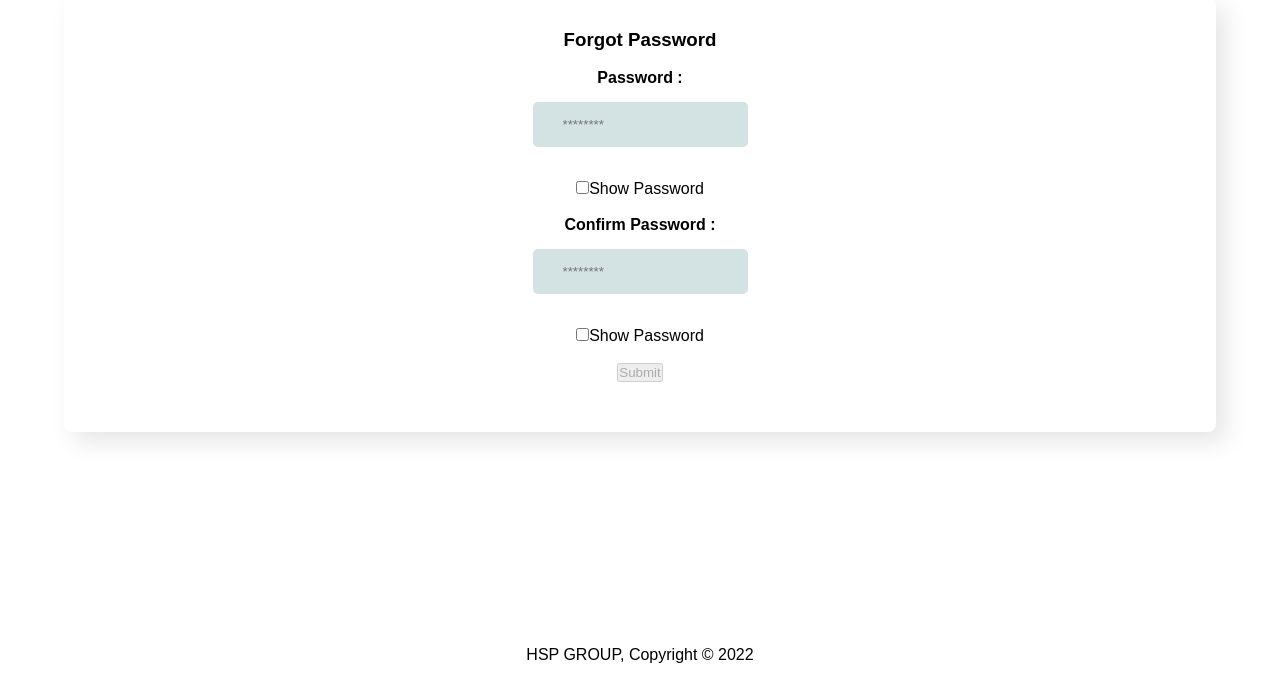
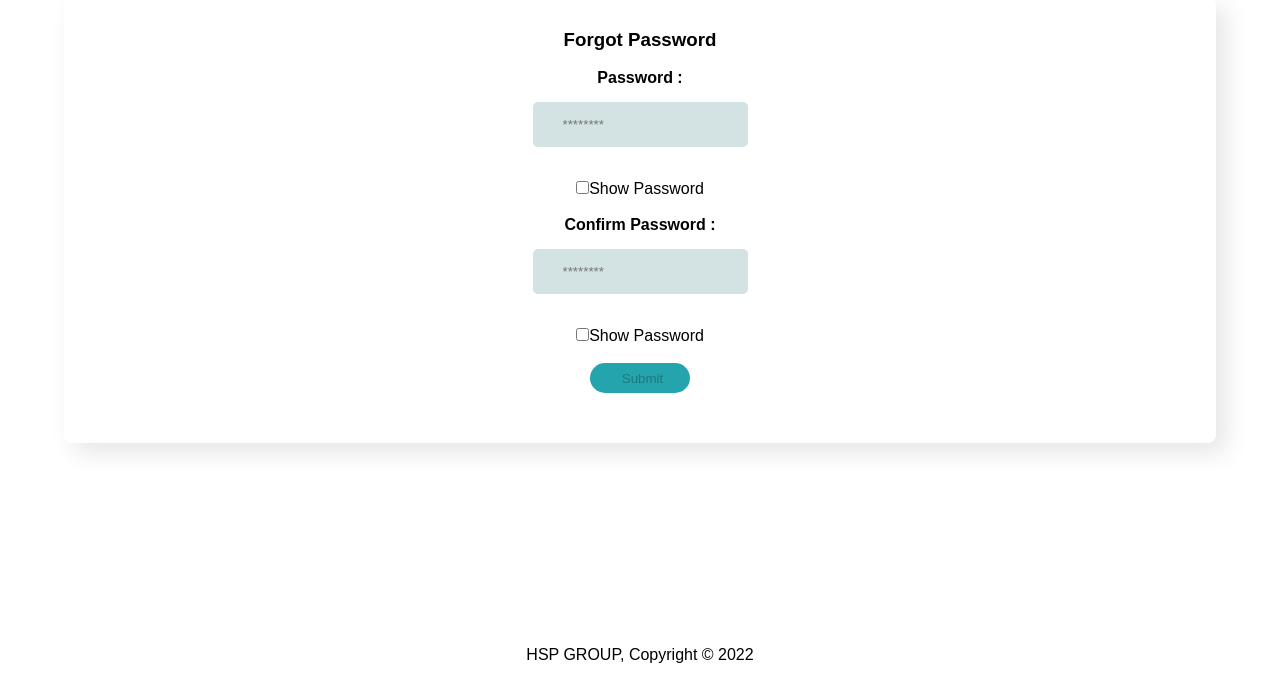
Before and after one commit to iiAmVonney/HSP-Clinic-Server, a website: page pages/Confirm Forgot Password.html in a window 1280 px wide. Shown: the part 154-828 px from the top of the page. Drawn offline with Linux system fonts and the light colour scheme; files that its build step writes are made by us from their sources; files whose address does not match are found by name.

Commit message:
Update style.css

```diff
--- a/public/css/style.css
+++ b/public/css/style.css
@@ -405,7 +405,15 @@ input[type=date] {
   color: #fffff;
   background-color: #24a4ac;
 }
-
+.ConfirmForgotPasswordSubmitbtn{
+  width: 100px;
+  height: 30px;
+  border: none;
+  border-radius: 15px;
+  padding-left: 5px;
+  color: #fffff;
+  background-color: #24a4ac;
+}
 .HomePageRequestbtn{
   width: 140px;
   height: 50px;
```
